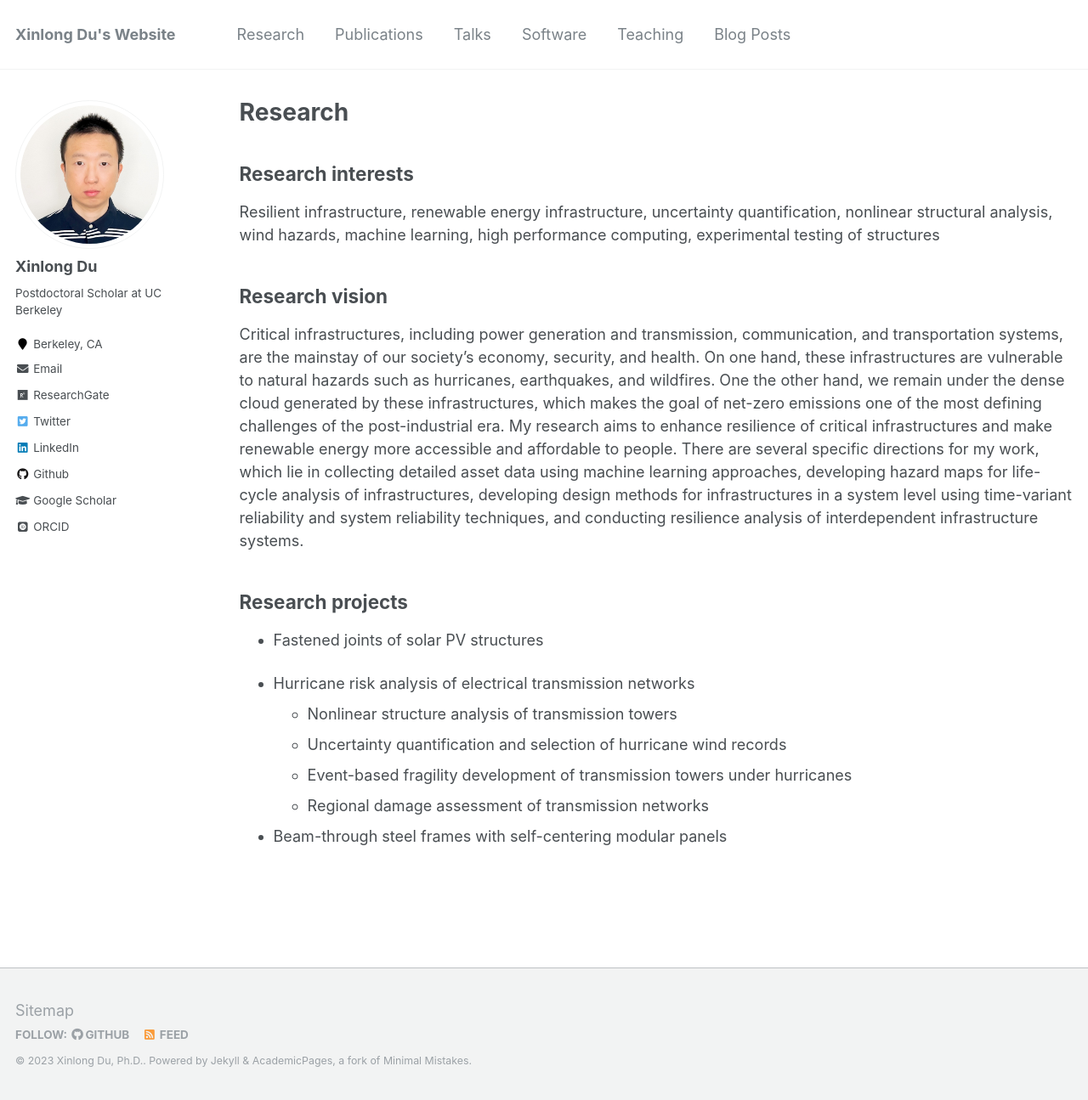
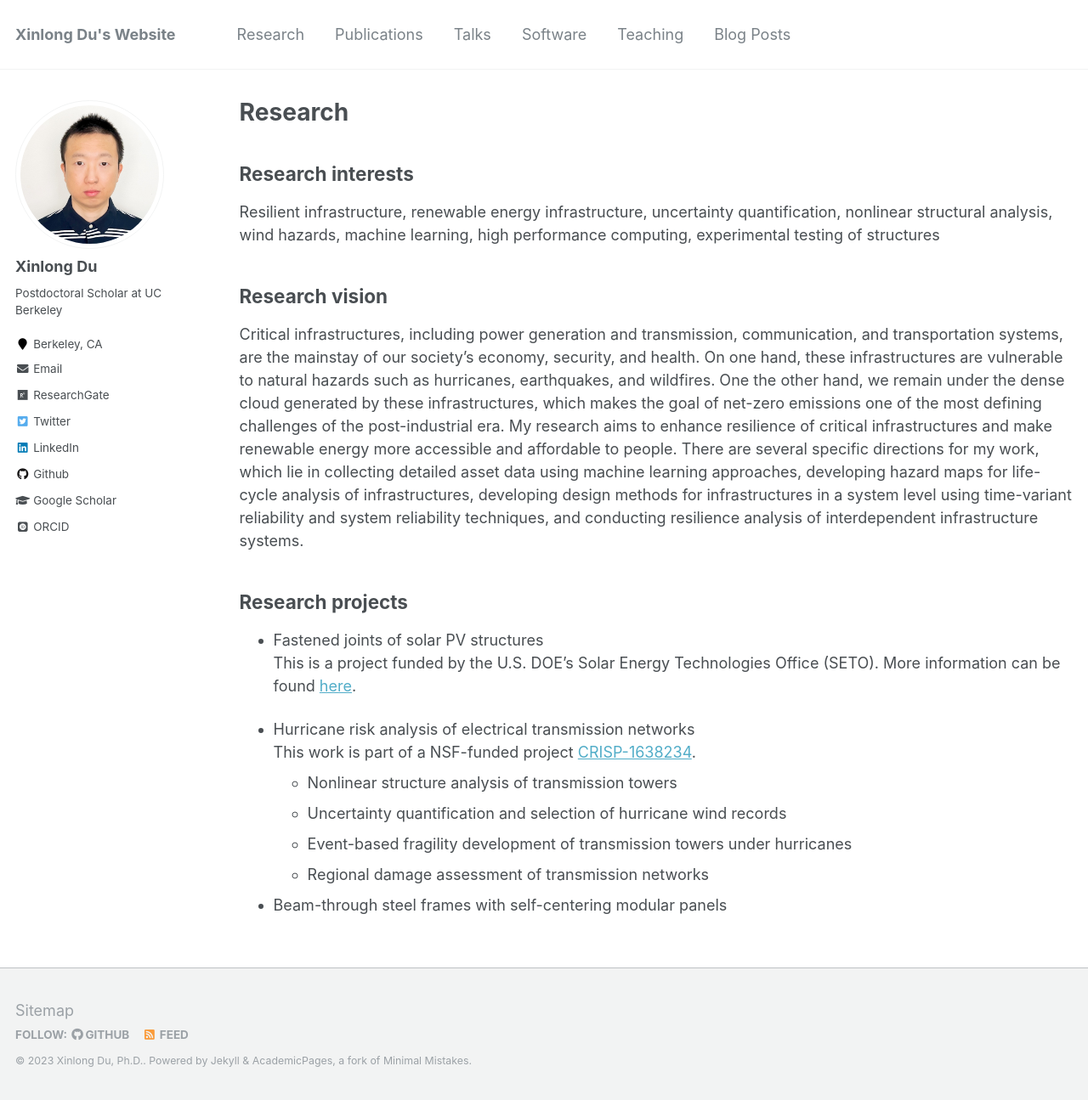
Before and after one commit to xinlong-du/xinlong-du.github.io, a Jekyll site: the page built from _pages/research.md, in a window 1280 px wide and 1295 px high. Shown: the whole window at 85% size. Built offline with Jekyll 4.4.1, drawn with Linux system fonts in a browser that asks for light colours; some web fonts are replaced.

Commit message:
Add website links for the research projects

```diff
--- a/_pages/research.md
+++ b/_pages/research.md
@@ -14,9 +14,11 @@ Resilient infrastructure, renewable energy infrastructure, uncertainty quantific
 Critical infrastructures, including power generation and transmission, communication, and transportation systems, are the mainstay of our society’s economy, security, and health. On one hand, these infrastructures are vulnerable to natural hazards such as hurricanes, earthquakes, and wildfires. One the other hand, we remain under the dense cloud generated by these infrastructures, which makes the goal of net-zero emissions one of the most defining challenges of the post-industrial era. My research aims to enhance resilience of critical infrastructures and make renewable energy more accessible and affordable to people. There are several specific directions for my work, which lie in collecting detailed asset data using machine learning approaches, developing hazard maps for life-cycle analysis of infrastructures, developing design methods for infrastructures in a system level using time-variant reliability and system reliability techniques, and conducting resilience analysis of interdependent infrastructure systems.
 
 ## Research projects
-* Fastened joints of solar PV structures
+* Fastened joints of solar PV structures\
+  This is a project funded by the U.S. DOE’s Solar Energy Technologies Office (SETO). More information can be found [here](https://so.lbl.gov/solar-pv-critical-fastened-joints).
 
-* Hurricane risk analysis of electrical transmission networks
+* Hurricane risk analysis of electrical transmission networks\
+  This work is part of a NSF-funded project [CRISP-1638234](https://www.nsf.gov/awardsearch/showAward?AWD_ID=1638234&HistoricalAwards=false).
   * Nonlinear structure analysis of transmission towers
   * Uncertainty quantification and selection of hurricane wind records
   * Event-based fragility development of transmission towers under hurricanes
```
